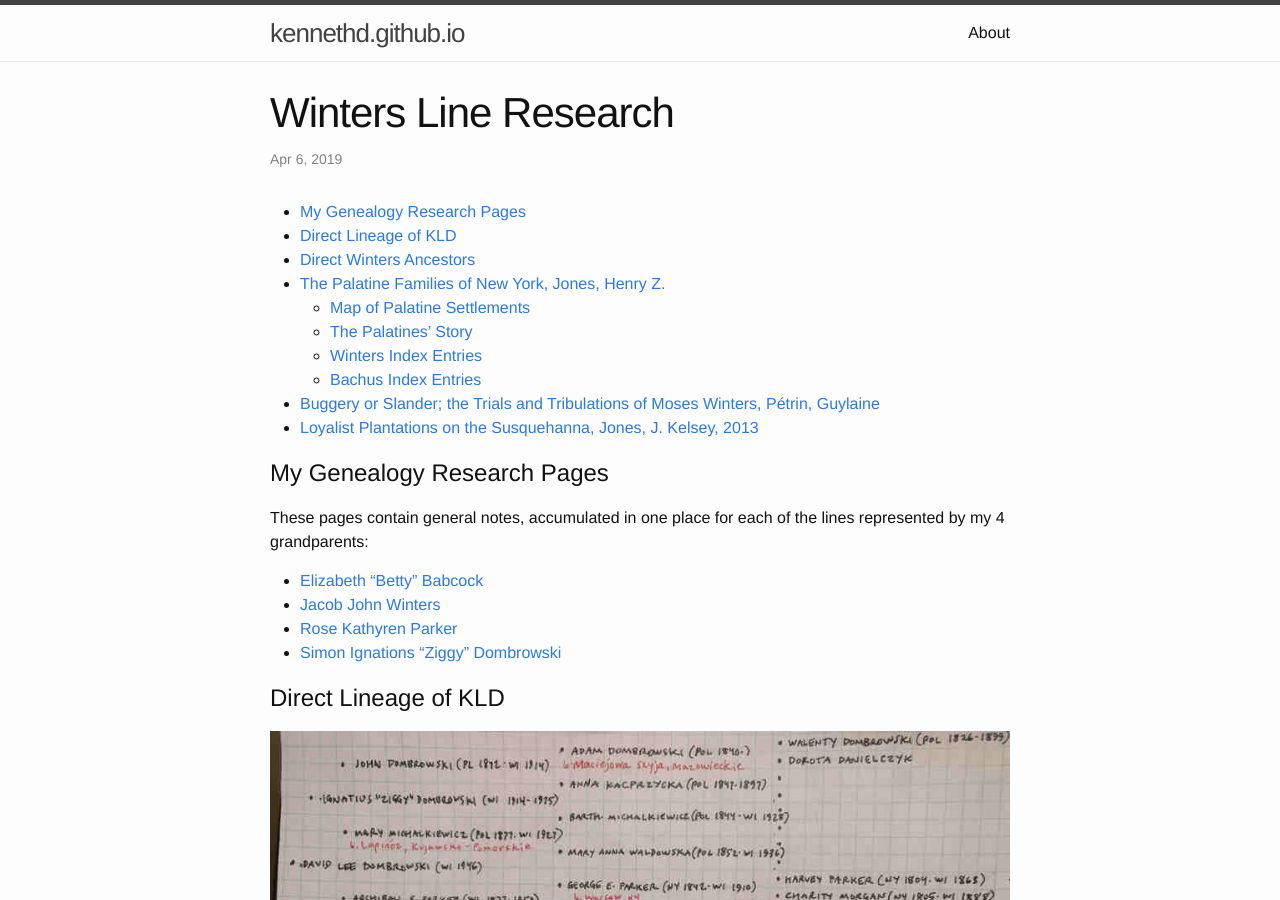
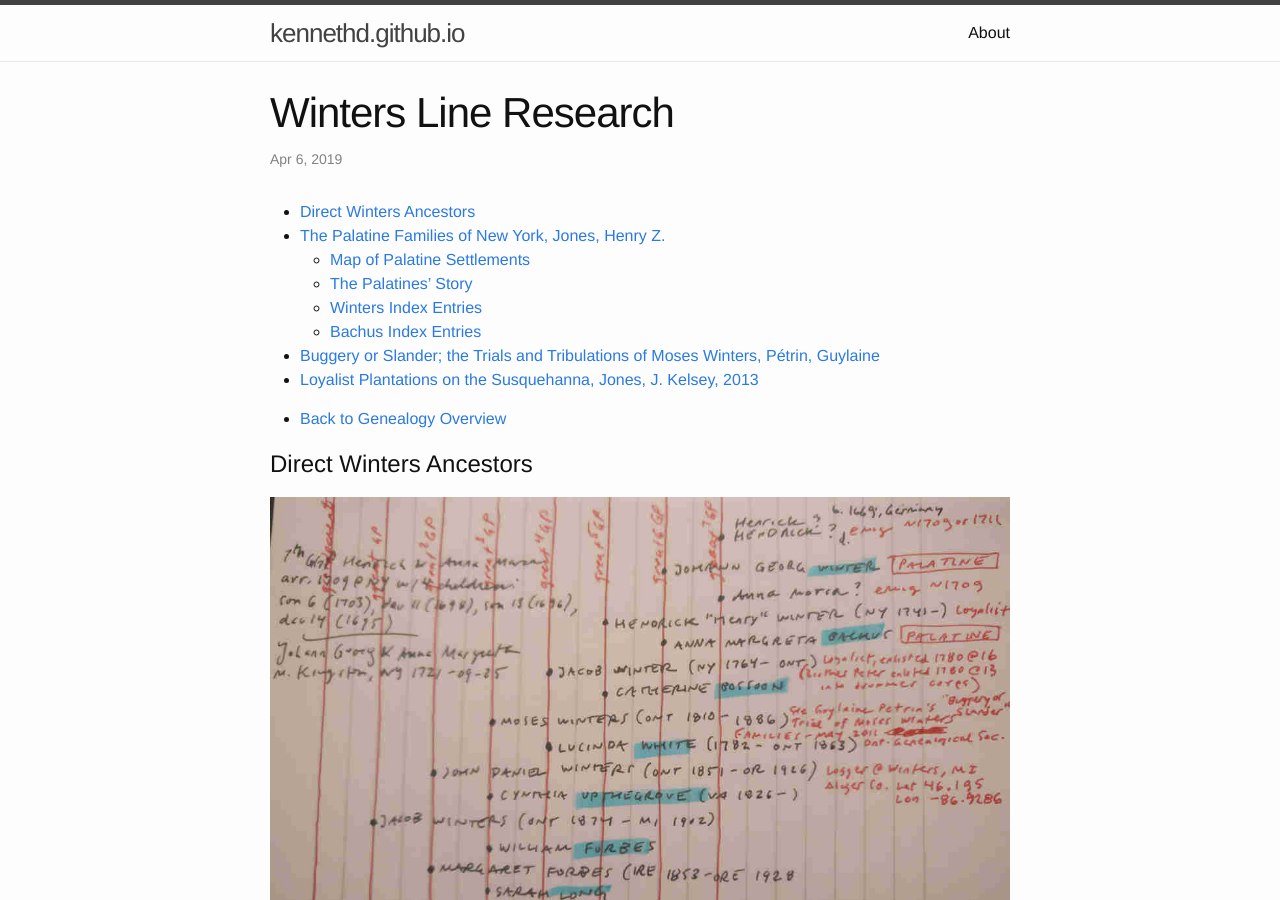
Before and after one commit to kennethd/kennethd.github.io, a Jekyll site: the page built from _posts/2019-04-06-winters-research.markdown, in a window 1280 px wide and 900 px high. Built offline with Jekyll 4.4.1, drawn with Linux system fonts in a browser that asks for light colours.

Commit message:
add genealogy overview page

```diff
--- a/_includes/genealogy_pages.html
+++ b/_includes/genealogy_pages.html
@@ -1,13 +1,2 @@
 
-# My Genealogy Research Pages
-
-These pages contain general notes, accumulated in one place for each of the
-lines represented by my 4 grandparents:
-
-  * [Elizabeth "Betty" Babcock](/genealogy/babcock/2019/04/08/babcock-research.html)
-  * [Jacob John Winters](/genealogy/winters/2019/04/06/winters-research.html)
-  * [Rose Kathyren Parker](/genealogy/parker/2019/04/10/parker-research.html)
-  * [Simon Ignations "Ziggy" Dombrowski](/genealogy/dombrowski/2019/04/11/dombrowski-research.html)
-
-# Direct Lineage of KLD
-![KLD direct lineage 5 gen](/assets/genealogy/kld-direct-lineage-5gen.jpg)
+  * [Back to Genealogy Overview](/genealogy/2019/04/11/genealogy-research.html)
--- a/_posts/2019-04-06-winters-research.markdown
+++ b/_posts/2019-04-06-winters-research.markdown
@@ -7,8 +7,8 @@ categories: genealogy winters
 
   * Table of Contents
   {:toc}
+{% include genealogy_pages.html %}
 
-{% include genealogy_pages.html %}
 
 # Direct Winters Ancestors
 ![Direct Ancestors of the Winters Line](/assets/genealogy/winters.direct.ancestors.jpg)
--- a/_posts/2019-04-08-babcock-research.markdown
+++ b/_posts/2019-04-08-babcock-research.markdown
@@ -7,7 +7,6 @@ categories: genealogy babcock
 
   * Table of Contents
   {:toc}
-
 {% include genealogy_pages.html %}
 
 # Direct Babcock Ancestors
--- a/_posts/2019-04-10-parker-research.markdown
+++ b/_posts/2019-04-10-parker-research.markdown
@@ -7,7 +7,6 @@ categories: genealogy parker
 
   * Table of Contents
   {:toc}
-
 {% include genealogy_pages.html %}
 
 # Direct Parker Ancestors
--- a/_posts/2019-04-11-dombrowski-research.markdown
+++ b/_posts/2019-04-11-dombrowski-research.markdown
@@ -5,7 +5,7 @@ date:   2019-04-11
 categories: genealogy dombrowski
 ---
 
+
   * Table of Contents
   {:toc}
-
 {% include genealogy_pages.html %}
```
Also changed, not shown: _posts/2019-04-11-genealogy-research.markdown (added, +26 -0 lines).
